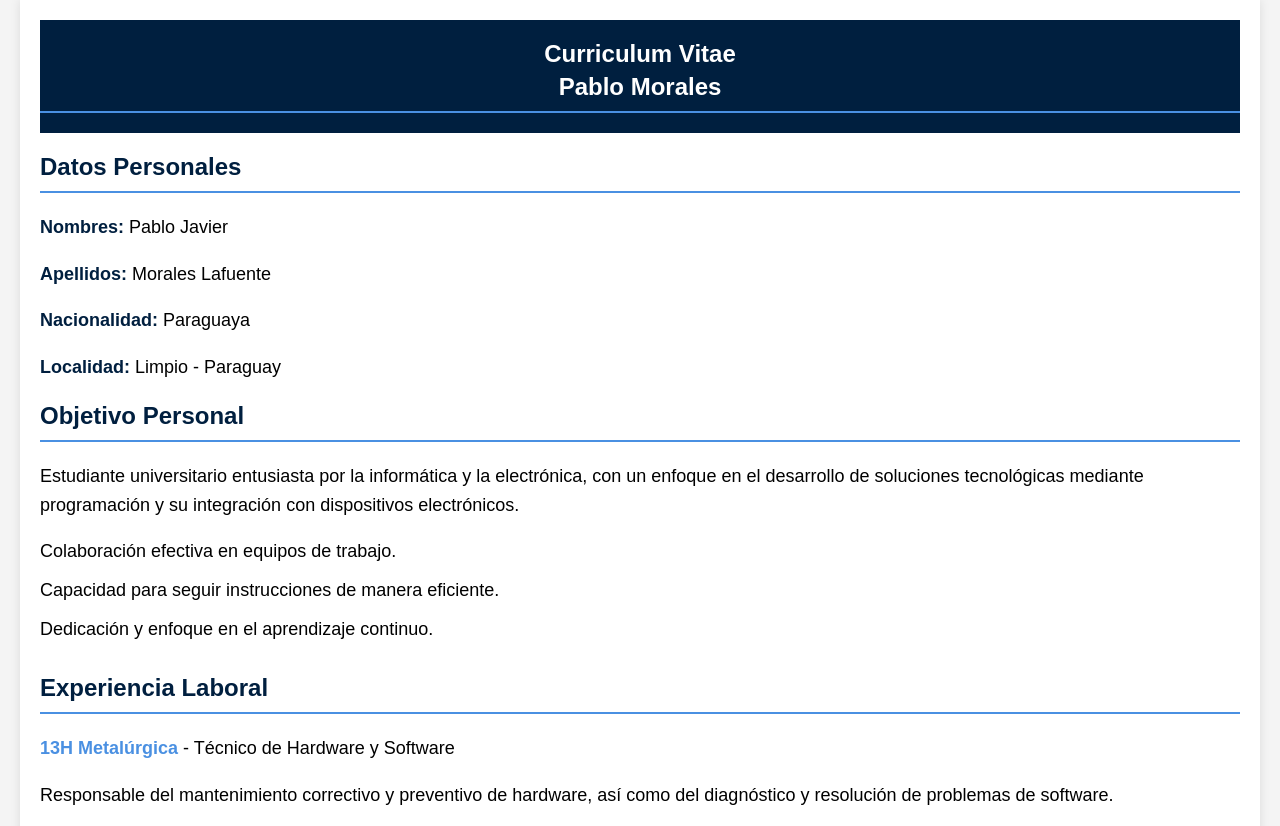
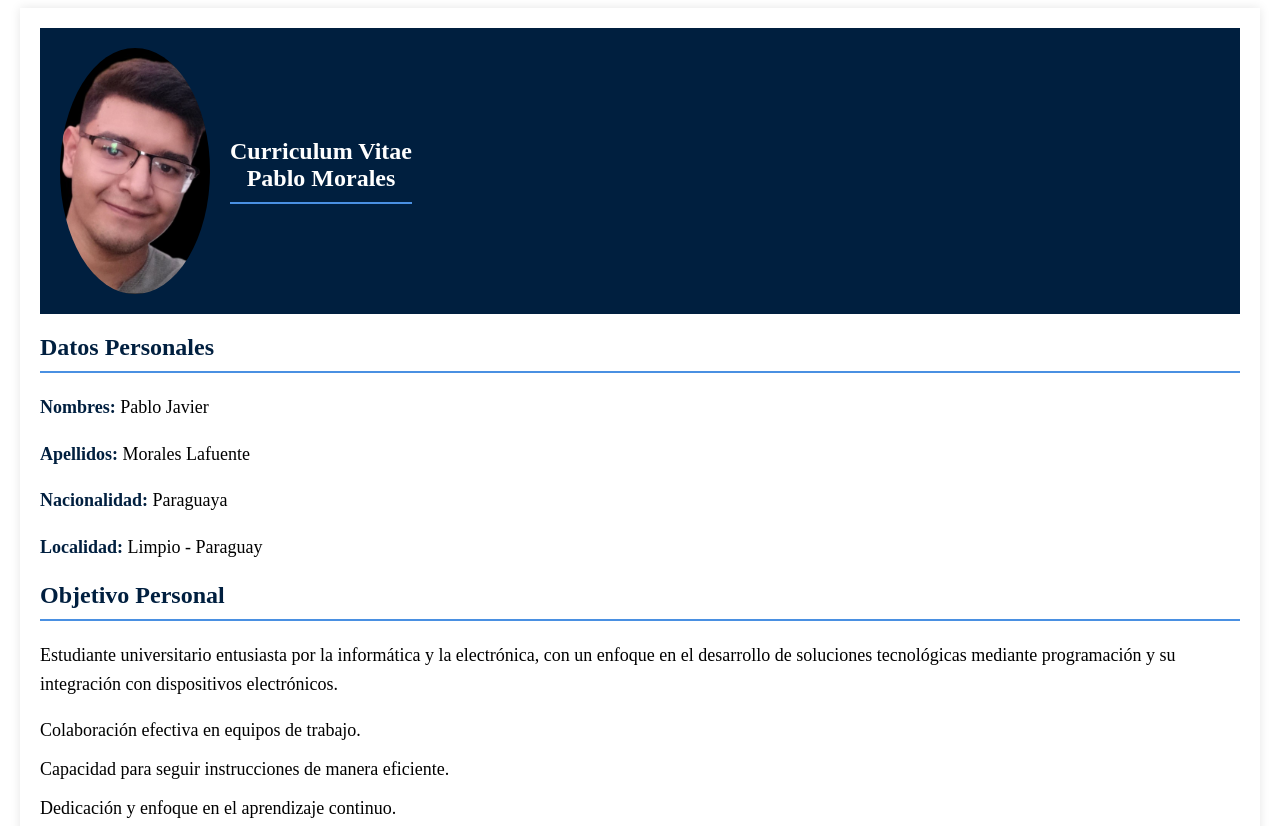
Before and after one commit to Morales17-svg/Tareas_Boot_Camp, a plain HTML site: page tarea2/index.html in a window 1280 px wide. Shown: the top 826 px of the page. Drawn offline with Linux system fonts and the light colour scheme.

Commit message:
Agregue una imagen al CV

```diff
--- a/tarea2/index.html
+++ b/tarea2/index.html
@@ -9,11 +9,13 @@
 <body>
 
     <div class="container"> <!-- Contenedor principal -->
-
-        <!-- Encabezado -->
+        <!-- Encabezado con Imagen -->
         <header>
-            <h1>Curriculum Vitae</h1>
-            <h2>Pablo Morales</h2>
+            <img src="Pablo.jpg" alt="Foto de Pablo Morales">
+            <div>
+                <h1>Curriculum Vitae</h1>
+                <h2>Pablo Morales</h2>
+            </div>
         </header>
 
         <div class="datos personales">
--- a/tarea2/style.css
+++ b/tarea2/style.css
@@ -1,11 +1,4 @@
-body {
-    font-family: Arial, sans-serif;
-    margin: 0;
-    padding: 0;
-    background-color: #f4f4f4;
-}
-
-/*contenedor principal*/
+/* Ajuste del contenedor principal */
 .container {
     max-width: 1200px;
     margin: 0 auto;
@@ -14,26 +7,46 @@ body {
     box-shadow: 0 0 10px rgba(0, 0, 0, 0.1);
 }
 
-/*encabezado*/
+/* Encabezado con la imagen alineada */
 header {
-    background-color: #001f3f; /*azul marino oscuro*/
+    display: flex;
+    align-items: center; /* Alinea verticalmente la imagen y el texto */
+    background-color: #001f3f; /* Azul marino oscuro */
     color: white;
+    padding: 20px;
+}
+
+/* Ajustes de la imagen */
+header img {
+    width: 150px; /* Ajusta el tamaño de la imagen */
+    height: auto;
+    margin-right: 20px; /* Espacio entre la imagen y el encabezado */
+    border-radius: 50%; /* Hace que la imagen sea circular */
+}
+
+header div {
+    display: flex;
+    flex-direction: column;
+    justify-content: center;
     text-align: center;
-    padding: 20px 0;
+}
+
+/* Ajustes de los títulos del encabezado */
+header h1, header h2 {
+    margin: 0;
+
 }
 
 header h1 {
-    margin: 0;
     font-size: 24px;
 }
 
 header h2 {
-    margin: 5px 0 0 0 ;
     font-size: 24px;
     color: white;
 }
 
-/* secciones del contenido*/
+/* Otras secciones */
 .objetivo_P, .educacion, .cursos, .idiomas, .competencias, .laboral {
     margin-bottom: 30px;
 }
@@ -59,7 +72,7 @@ ul li {
     margin: 10px 0;
 }
 
-/* sección de datos personales*/
+/* sección de datos personales */
 .section ul li p {
     display: inline;
 }
```
Also changed, not shown: tarea2/Pablo.jpg (added).
